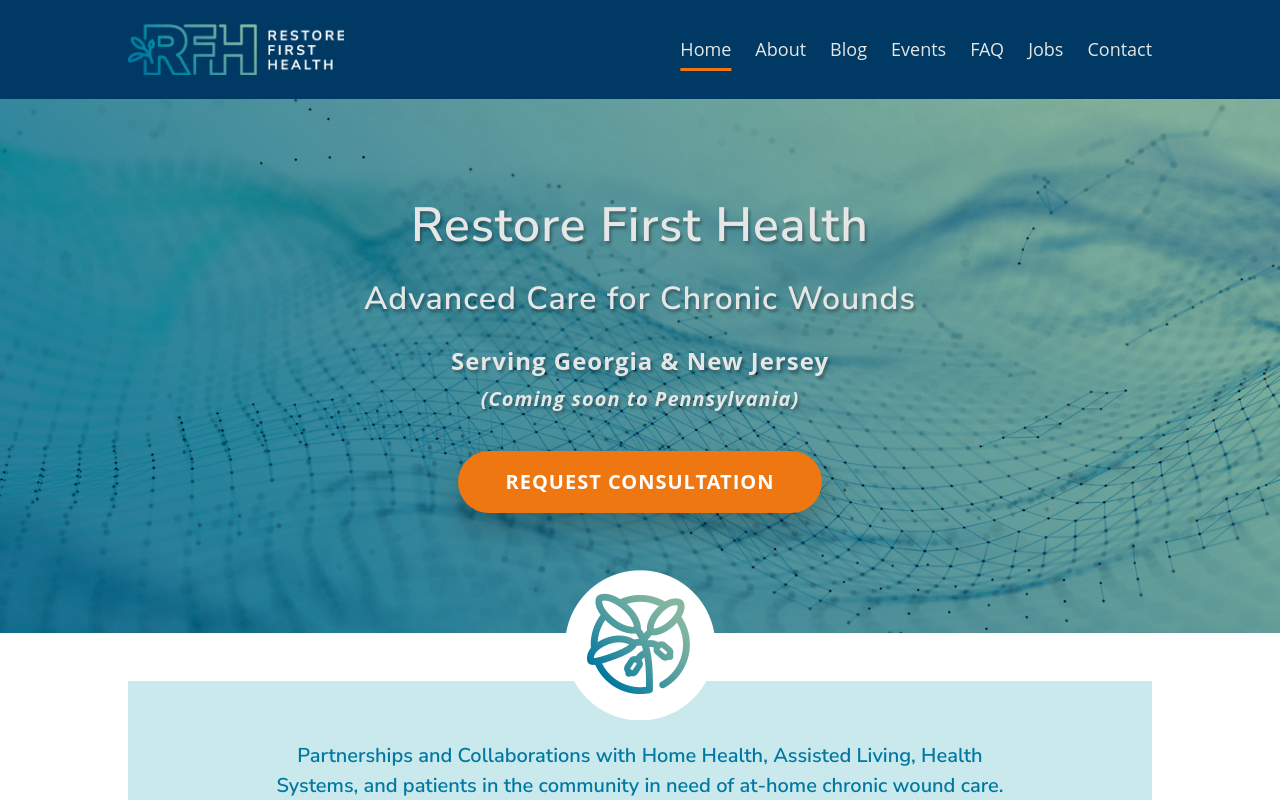
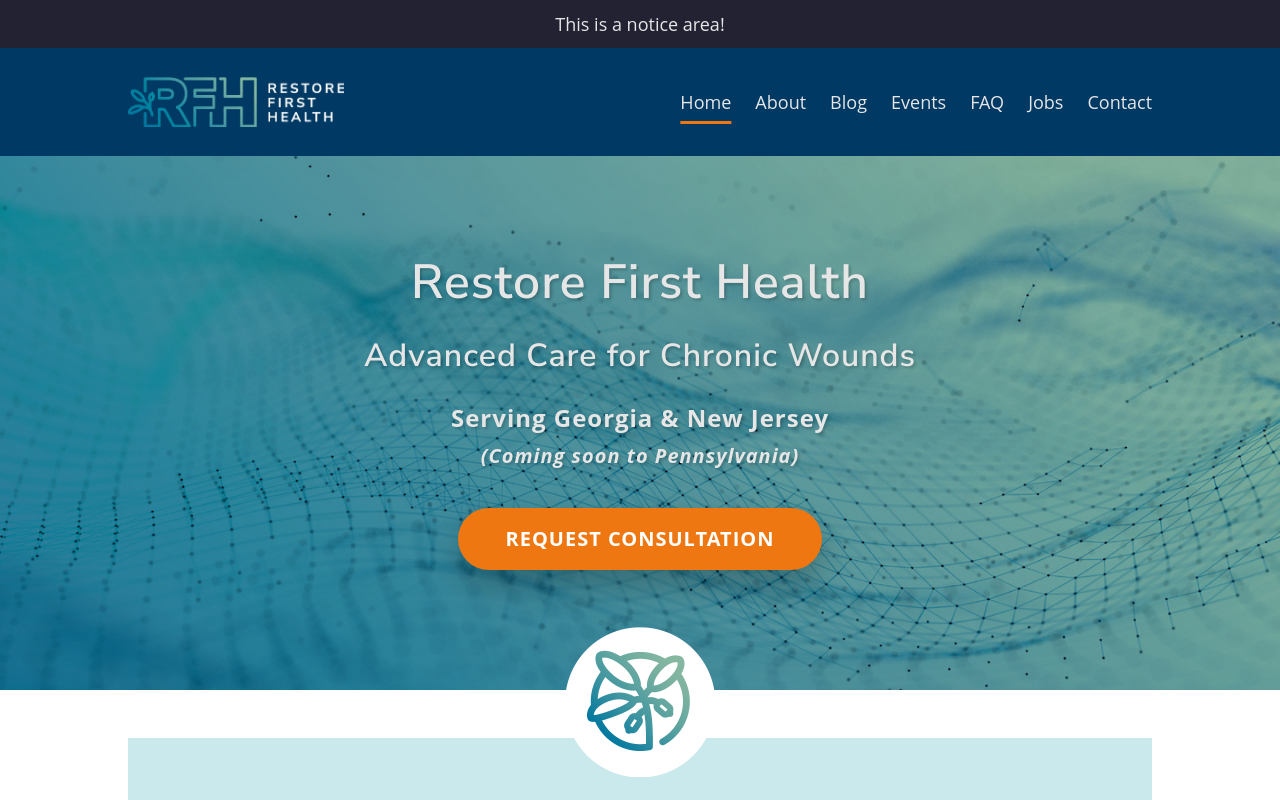
Before and after one commit to bmehder/restore-first-health, a SvelteKit app: page / in a window 1280 px wide. Shown: the top 800 px of the page. Built offline with nearby package versions, Linux system fonts and the light colour scheme.

Commit message:
bump up home description font

```diff
--- a/src/lib/Headers/DesktopHeader.svelte
+++ b/src/lib/Headers/DesktopHeader.svelte
@@ -34,8 +34,9 @@
 
 <style>
   header {
+    max-height: 6em;
     background-color: var(--accent);
-    max-height: 6em;
+    padding-block: var(--size);
   }
 
   .skip-nav-link {
@@ -46,12 +47,12 @@
     padding-inline: var(--size);
     text-decoration: underline;
     text-underline-offset: calc(var(--half-size) / 2);
-    transform: translateY(-120%);
+    transform: translateY(-300%);
   }
 
   .skip-nav-link:focus {
     transition: transform 200ms ease-in;
-    transform: translateY(0%);
+    transform: translateY(-150%);
   }
 
   .inner {
@@ -61,6 +62,8 @@
     justify-content: space-between;
     align-items: center;
     gap: var(--size);
+    margin-block-start: calc(var(--half-size) * -0.5);
+    padding-block: 0;
   }
 
   .logo {
@@ -70,6 +73,7 @@
   ul {
     display: flex;
     gap: var(--size);
+    margin-block: var(--size);
   }
 
   ul li ul {
--- a/src/routes/+layout.svelte
+++ b/src/routes/+layout.svelte
@@ -10,6 +10,7 @@
   const mobileThreshold = 960
 </script>
 
+<aside>This is a notice area!</aside>
 <div class="wrapper">
   <Header {mobileThreshold} />
 
@@ -27,6 +28,12 @@
 <BackToTop />
 
 <style>
+  aside {
+    padding: var(--half-size);
+    background-color: #223;
+    color: var(--light);
+    text-align: center;
+  }
   .wrapper {
     min-height: 100dvh;
     display: grid;
--- a/src/routes/+page.svelte
+++ b/src/routes/+page.svelte
@@ -4,7 +4,7 @@
 </script>
 
 <section>
-  <p class="description h3 balance">
+  <p class="description h2 balance">
     Partnerships and Collaborations with Home Health, Assisted Living, Health Systems, and
     patients in the community in need of at-home chronic wound care.
   </p>
@@ -243,7 +243,7 @@
     padding: var(--double-size);
     padding-block-start: calc(var(--double-size) + var(--half-size));
     background-color: var(--secondary);
-    line-height: 1.5;
+    /* line-height: 1.5; */
     text-align: center;
   }
 
--- a/src/routes/HomeHero.svelte
+++ b/src/routes/HomeHero.svelte
@@ -31,7 +31,7 @@
     font-weight: bold;
     line-height: 1.5;
     text-align: center;
-    text-shadow: 2px 3px 3px rgba(0, 0, 0, 0.3);
+    text-shadow: 2px 2px 3px rgba(0, 0, 0, 0.2);
     letter-spacing: 1px;
   }
   .h2 {
```
